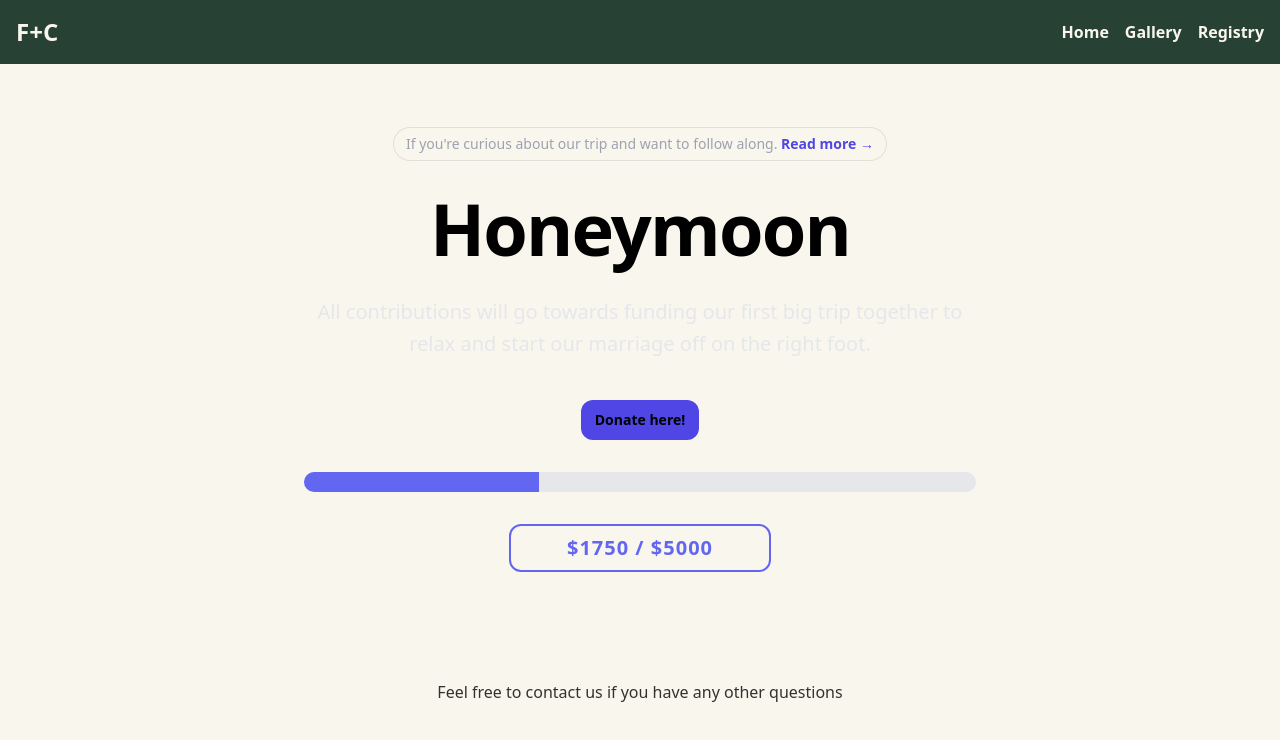
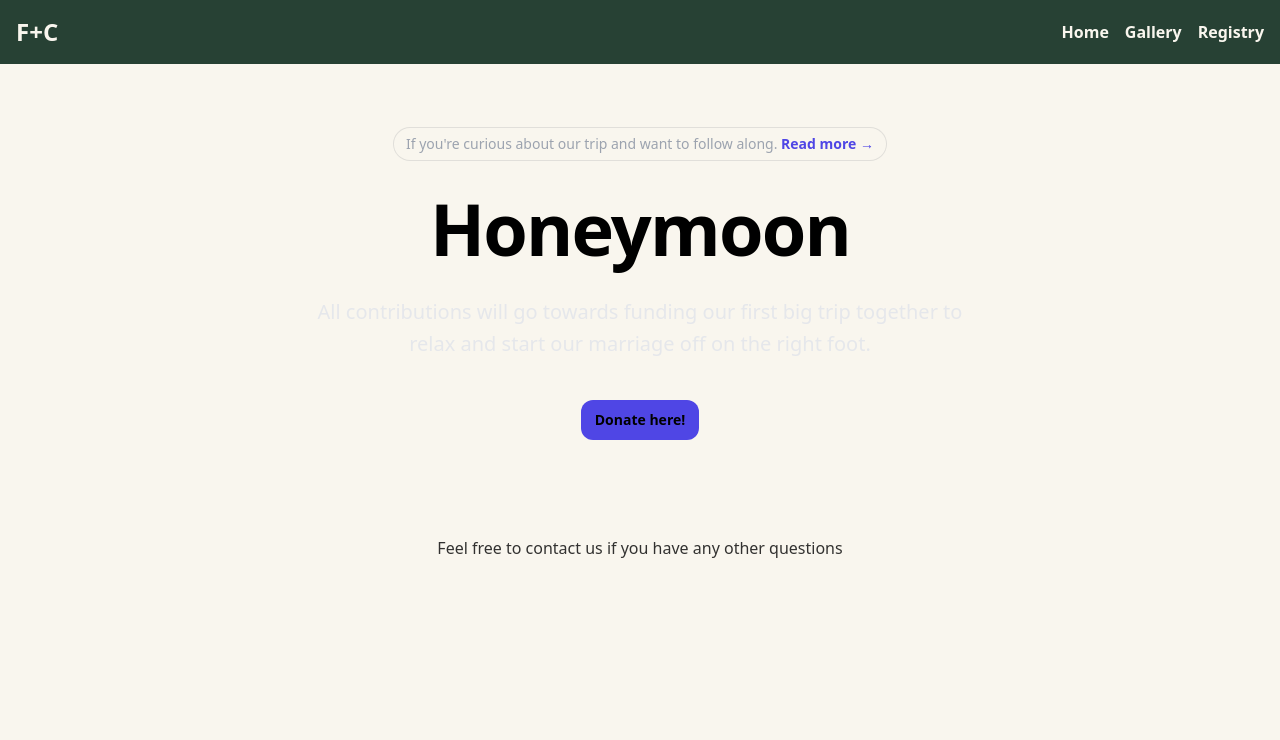
Before and after one commit to FonixAU/WeddingMain, a Next.js app: page /registry in a window 1280 px wide. Shown: the top 740 px of the page. Built offline with nearby package versions, Linux system fonts and the light colour scheme.

Commit message:
rip my progress bar charlotte no like

```diff
--- a/pages/registry.tsx
+++ b/pages/registry.tsx
@@ -36,7 +36,8 @@ const Registry: NextPage = () => {
         <div className="mt-10 flex items-center justify-center gap-x-6">
           <Donate/>
         </div>
-        <div className="overflow-hidden h-5 my-8 text-xs flex rounded-xl bg-gray-200">
+        {/* RIP My progress bar */}
+        {/* <div className="overflow-hidden h-5 my-8 text-xs flex rounded-xl bg-gray-200">
           <div
             className="shadow-none flex flex-col text-center blackspace-nowrap text-black justify-center bg-indigo-500 transition-all duration-500"
             style={{ width: `${progress}%` }}
@@ -46,7 +47,7 @@ const Registry: NextPage = () => {
         <span className="text-xl font-semibold inline-block text-indigo-500">
             ${raised} / ${goal}
         </span>
-        </div>
+        </div> */}
       </div>
     </div>
   </div>
```
